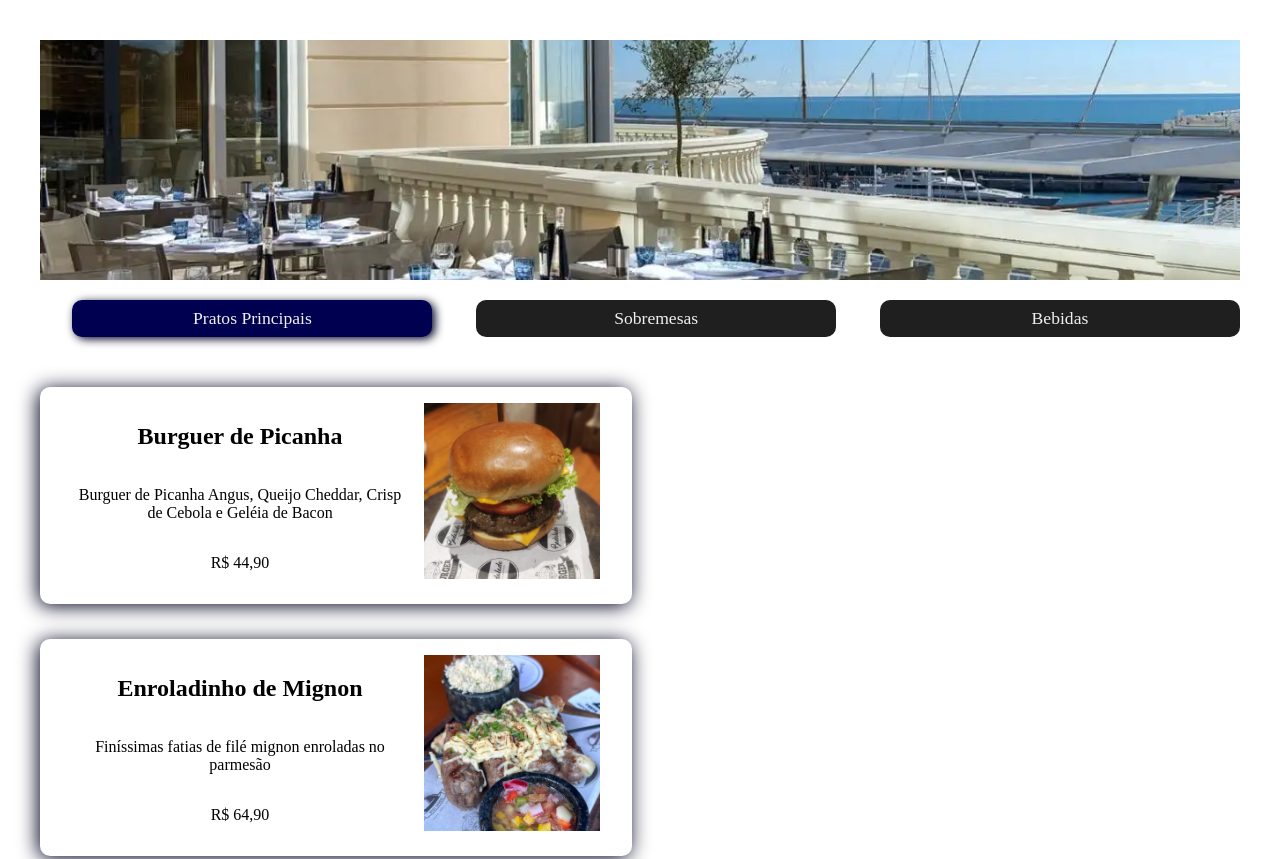
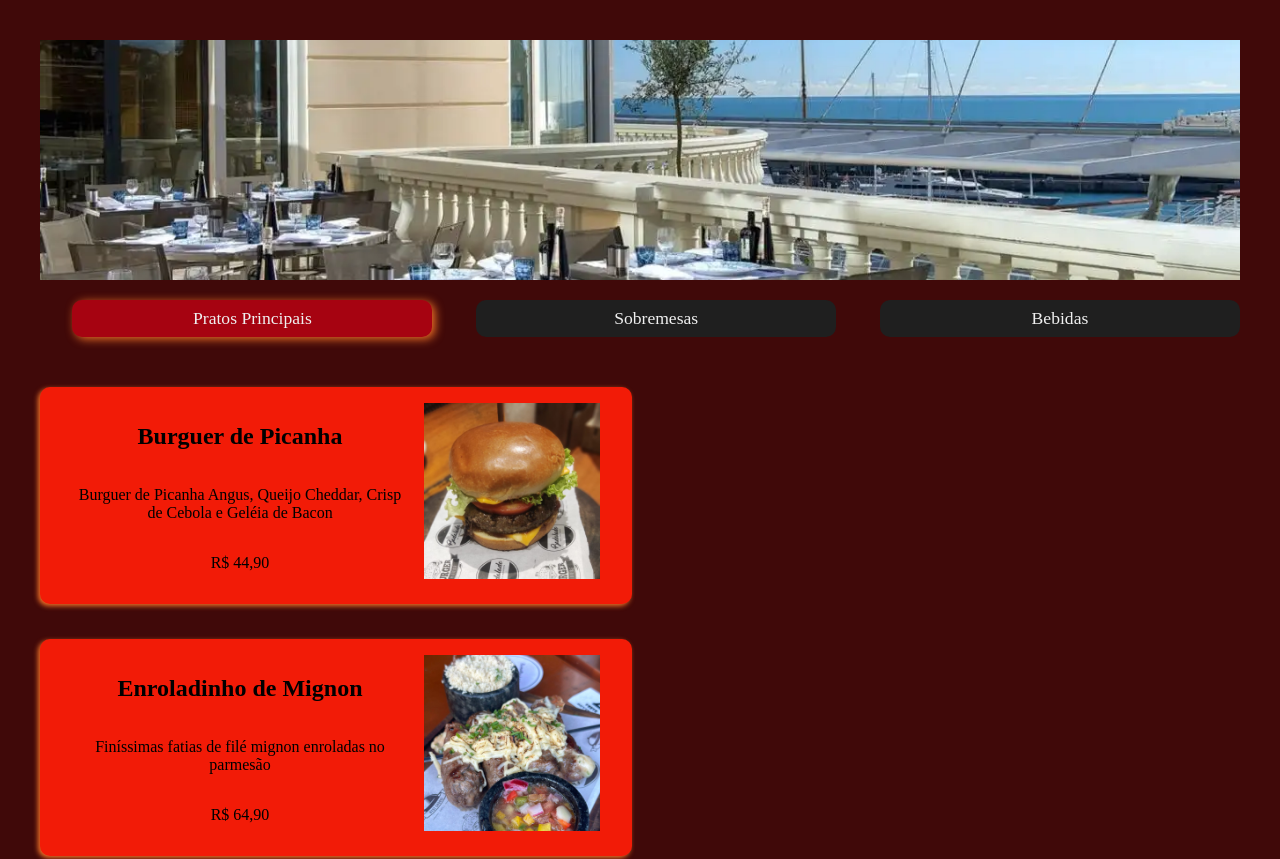
Before and after one commit to emersonlucirio/project-restaurant, a React (Vite) app: page / in a window 1280 px wide. Shown: the top 859 px of the page. Built offline with nearby package versions, Linux system fonts and the light colour scheme.

Commit message:
alter color

```diff
--- a/src/App.css
+++ b/src/App.css
@@ -5,15 +5,21 @@
   text-align: center;
 }
 
+body {
+  background: #400909;
+}
+
 .navegacao {
   display: flex;
   gap: 0.1rem;
   margin-top: 1rem;
   justify-content: space-between;
-  & > input {
+
+  &>input {
     visibility: hidden;
   }
-  & > label {
+
+  &>label {
     width: 30%;
     background-color: #1f1f1f;
     color: #f0f0f0;
@@ -22,16 +28,18 @@
     border: none;
     cursor: pointer;
     font-size: 1.1rem;
+
     &:hover {
-      background-color: #002;
+      background-color: #F2C777;
+      color: black;
     }
   }
 }
 
 
-input:checked + label {
-  box-shadow: 3px 2px 10px #002;
-  background-color: #000050;
+input:checked+label {
+  box-shadow: 3px 2px 10px #F27127;
+  background-color: #A60311;
 }
 
 
@@ -41,17 +49,21 @@ input:checked + label {
   padding: 1rem;
   justify-content: space-evenly;
   border-radius: 10px;
-  box-shadow: -2px 2px 20px #002;
-  & > img {
+  box-shadow: -2px 2px 5px #F27127;
+  background: #F21B07;
+
+  &>img {
     height: 11rem;
   }
-  & > div {
+
+  &>div {
     display: flex;
     flex-direction: column;
     justify-content: space-evenly;
     flex-basis: 60%;
     flex-grow: 0;
-    & > h2 {
+
+    &>h2 {
       font-weight: 600;
     }
   }
```
